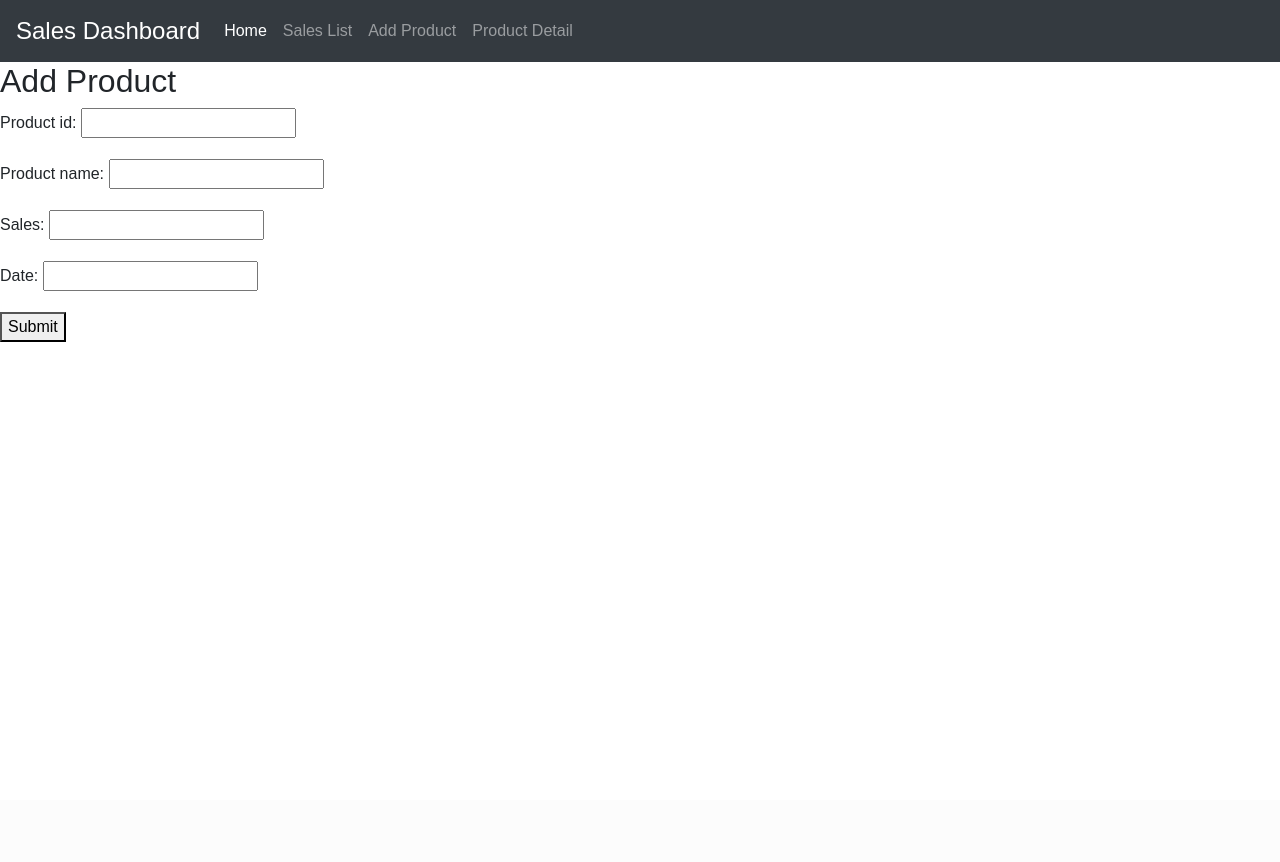
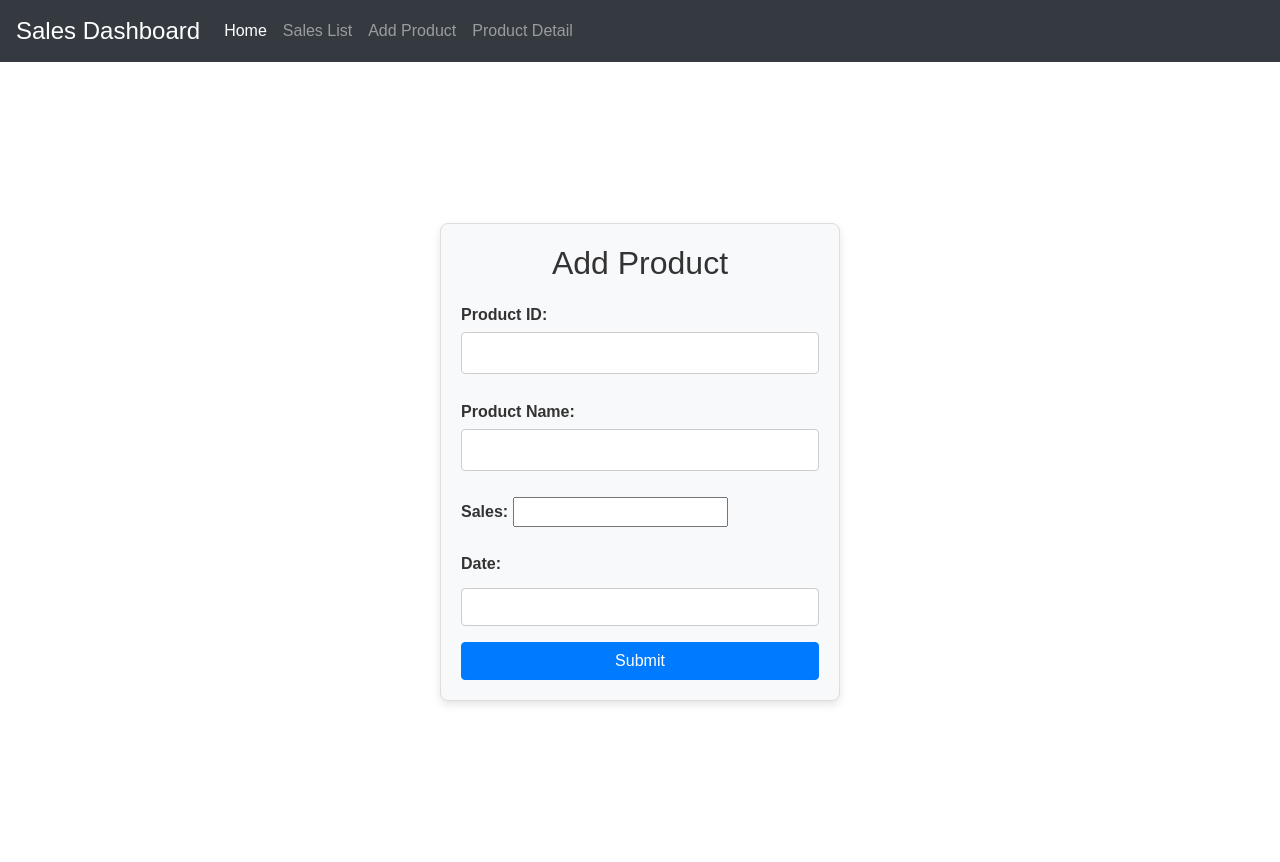
Before and after one commit to Snypx/sals, a Django app: page /add/ in a window 1280 px wide. Before the commit the page ends 342 px from the top, so only its background shows below. Run offline with Django 5.2, Linux system fonts and the light colour scheme; some libraries are stand-ins or nearby versions.

Commit message:
second commit

```diff
--- a/myapp/templates/add_product.html
+++ b/myapp/templates/add_product.html
@@ -1,6 +1,3 @@
-<!-- myapp/templates/add_product.html -->
-
-
 {% load static %}
 <!DOCTYPE html>
 <html lang="en">
@@ -10,7 +7,61 @@
     <title>Add Product</title>
     <link href="https://stackpath.bootstrapcdn.com/bootstrap/4.5.2/css/bootstrap.min.css" rel="stylesheet">
     <link href="{% static 'css/styles.css' %}" rel="stylesheet">
+    <link href="https://cdnjs.cloudflare.com/ajax/libs/bootstrap-datepicker/1.9.0/css/bootstrap-datepicker.min.css" rel="stylesheet">
+    <script src="{% static 'js/script.js' %}"></script>
+    <script src="https://code.jquery.com/jquery-3.5.1.slim.min.js"></script>
+    <script src="https://stackpath.bootstrapcdn.com/bootstrap/4.5.2/js/bootstrap.min.js"></script>
+    <script src="https://cdnjs.cloudflare.com/ajax/libs/bootstrap-datepicker/1.9.0/js/bootstrap-datepicker.min.js"></script>
+    <style>
+        .form-container {
+            display: flex;
+            align-items: center;
+            justify-content: center;
+            height: 100vh;
+        }
 
+        .form-box {
+            width: 400px;
+            padding: 20px;
+            border: 1px solid #ddd;
+            border-radius: 8px;
+            background-color: #f8f9fa; /* Light grey background */
+            box-shadow: 0 4px 8px rgba(0, 0, 0, 0.1); /* Subtle box shadow */
+        }
+
+        .form-box h2 {
+            color: #333; /* Blue heading color */
+            text-align: center;
+            margin-bottom: 20px;
+        }
+
+        .form-box form {
+            margin-bottom: 0; /* Remove default form margin */
+        }
+
+        .form-box button {
+            width: 100%; /* Make the button full-width */
+        }
+
+        /* Styling for form fields and labels */
+        .form-box label {
+            color: #333; /* Blue label color */
+            font-weight: bold;
+            margin-bottom: 5px;
+        }
+
+        .form-box input[type="text"],
+        .form-box input[type="password"],
+        .form-box textarea,
+        .form-box .datepicker {
+            width: 100%;
+            padding: 8px;
+            margin-bottom: 10px;
+            border: 1px solid #ccc;
+            border-radius: 4px;
+            box-sizing: border-box;
+        }
+    </style>
 </head>
 <body>
     <nav class="navbar navbar-expand-lg navbar-dark bg-dark">
@@ -36,14 +87,44 @@
         </div>
     </nav>
 
+    <div class="form-container">
+        <div class="form-box">
+            <h2 style="text-align: center;">Add Product</h2>
+            <form method="post" action="{% url 'add_product' %}">
+                {% csrf_token %}
 
-    <h2>Add Product</h2>
-    <form method="post" action="{% url 'add_product' %}">
-        {% csrf_token %}
-        {{ form.as_p }}
-        <button type="submit">Submit</button>
-    </form>
-    <script src="https://code.jquery.com/jquery-3.5.1.slim.min.js"></script>
-    <script src="https://stackpath.bootstrapcdn.com/bootstrap/4.5.2/js/bootstrap.min.js"></script>
+                <div class="form-group">
+                    <label for="id_product_id">Product ID:</label>
+                    {{ form.product_id }}
+                </div>
+
+                <div class="form-group">
+                    <label for="id_product_name">Product Name:</label>
+                    {{ form.product_name }}
+                </div>
+
+                <div class="form-group">
+                    <label for="id_sales">Sales:</label>
+                    {{ form.sales }}
+                </div>
+
+                <div class="form-group">
+                    <label for="id_date" class="col-form-label">Date:</label>
+                    <input type="text" class="form-control datepicker" id="id_date" name="date" required>
+                </div>
+
+                <button type="submit" class="btn btn-primary">Submit</button>
+            </form>
+        </div>
+    </div>
+
+    <script>
+        $(document).ready(function () {
+            $('.datepicker').datepicker({
+                format: 'yyyy-mm-dd',
+                autoclose: true
+            });
+        });
+    </script>
 </body>
 </html>
--- a/myapp/templates/home.html
+++ b/myapp/templates/home.html
@@ -7,6 +7,7 @@
     <title>Sales Dashboard</title>
     <link href="https://stackpath.bootstrapcdn.com/bootstrap/4.5.2/css/bootstrap.min.css" rel="stylesheet">
     <link href="{% static 'css/styles.css' %}" rel="stylesheet">
+    <script src="{% static 'js/script.js' %}"></script>
 
 
 </head>
--- a/myproject/settings.py
+++ b/myproject/settings.py
@@ -120,7 +120,7 @@ STATIC_URL = '/static/'
 
 # Routes to search the static files in the root directory
 STATICFILES_DIRS = [
-    BASE_DIR / "static",
+    BASE_DIR / "myapp/static",
 ]
 
 # Default primary key field type
```
Also changed, not shown: myapp/templates/product_line.html (+29 -4 lines), myapp/templates/product_list.html (+24 -40 lines), db.sqlite3, 1 other file.
